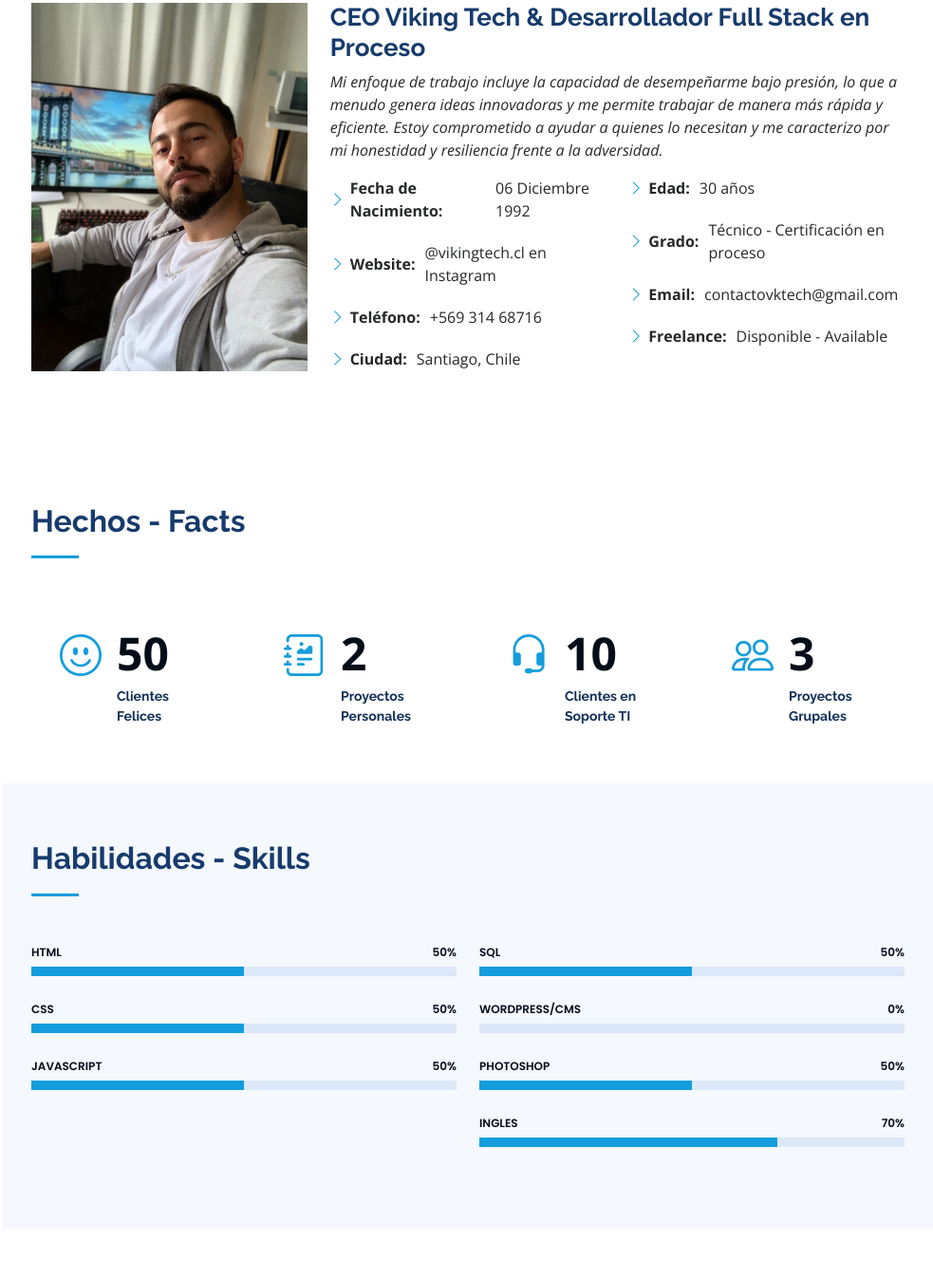
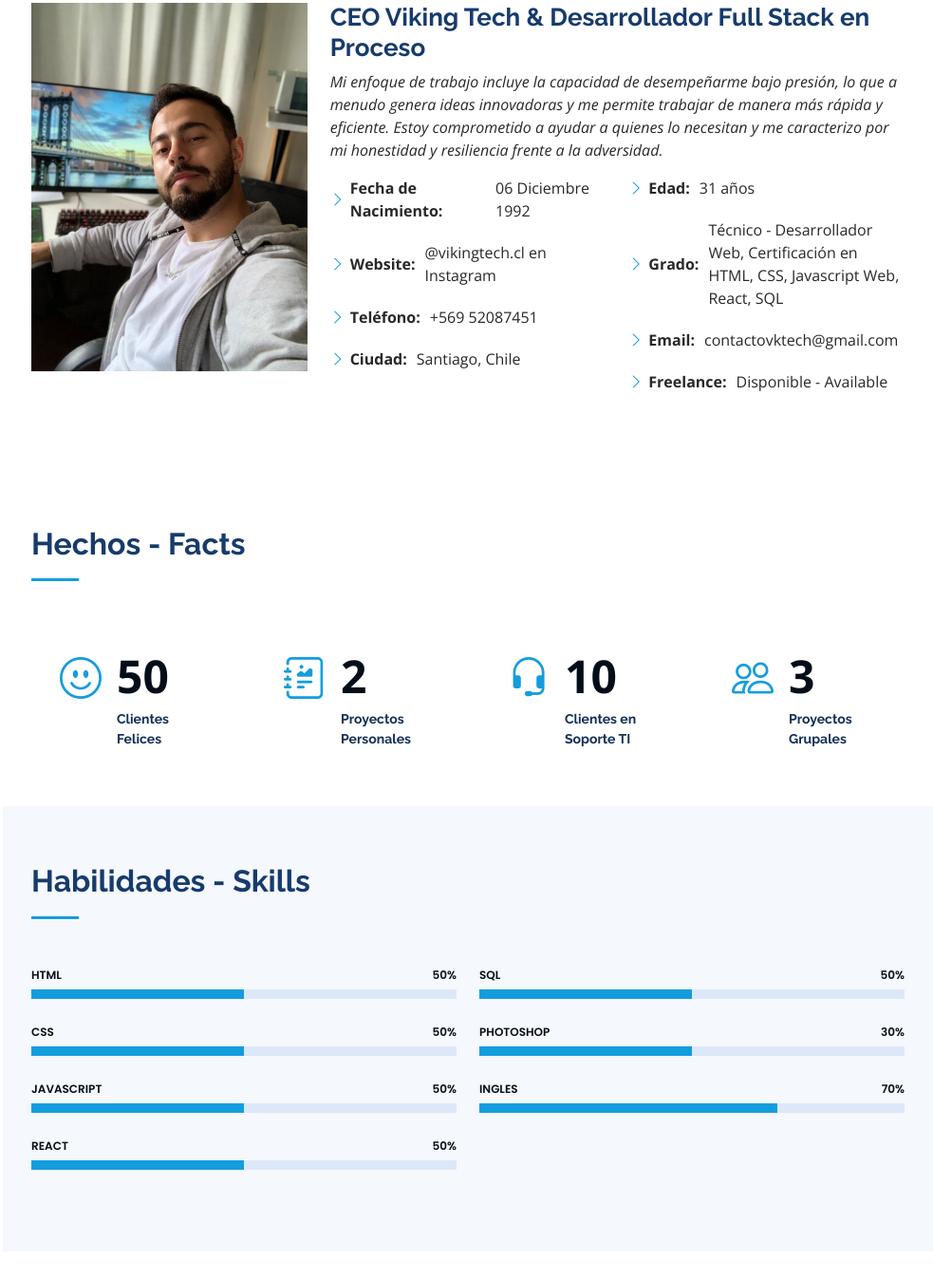
Before and after one commit to tiMeCL/tiMeCL.github.io, a plain HTML site: page index.html in a window 1280 px wide. Shown: the part 1133-2480 px from the top of the page at 95% size, without its empty margins (297-1280 px from the left). Drawn offline with nearby package versions, Linux system fonts and the light colour scheme.

Commit message:
Actualizacion skills

```diff
--- a/index.html
+++ b/index.html
@@ -183,7 +183,7 @@
                     </li>
                     <li>
                       <i class="bi bi-chevron-right"></i>
-                      <strong>Teléfono:</strong> <span>+569 314 68716</span>
+                      <strong>Teléfono:</strong> <span>+569 52087451</span>
                     </li>
                     <li>
                       <i class="bi bi-chevron-right"></i>
@@ -195,12 +195,12 @@
                   <ul>
                     <li>
                       <i class="bi bi-chevron-right"></i>
-                      <strong>Edad:</strong> <span>30 años</span>
+                      <strong>Edad:</strong> <span>31 años</span>
                     </li>
                     <li>
                       <i class="bi bi-chevron-right"></i>
                       <strong>Grado:</strong>
-                      <span>Técnico - Certificación en proceso</span>
+                      <span>Técnico - Desarrollador Web, Certificación en HTML, CSS, Javascript Web, React, SQL </span>
                     </li>
                     <li>
                       <i class="bi bi-chevron-right"></i>
@@ -350,6 +350,19 @@
                   ></div>
                 </div>
               </div>
+
+              <div class="progress">
+                <span class="skill">React <i class="val">50%</i></span>
+                <div class="progress-bar-wrap">
+                  <div
+                    class="progress-bar"
+                    role="progressbar"
+                    aria-valuenow="50"
+                    aria-valuemin="0"
+                    aria-valuemax="100"
+                  ></div>
+                </div>
+              </div>
             </div>
 
             <div class="col-lg-6" data-aos="fade-up" data-aos-delay="100">
@@ -367,20 +380,7 @@
               </div>
 
               <div class="progress">
-                <span class="skill">WordPress/CMS <i class="val">0%</i></span>
-                <div class="progress-bar-wrap">
-                  <div
-                    class="progress-bar"
-                    role="progressbar"
-                    aria-valuenow="0"
-                    aria-valuemin="0"
-                    aria-valuemax="100"
-                  ></div>
-                </div>
-              </div>
-
-              <div class="progress">
-                <span class="skill">Photoshop <i class="val">50%</i></span>
+                <span class="skill">Photoshop <i class="val">30%</i></span>
                 <div class="progress-bar-wrap">
                   <div
                     class="progress-bar"
```
